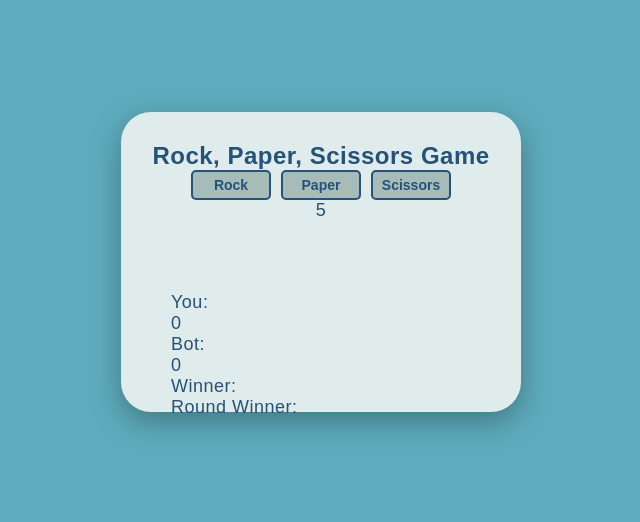
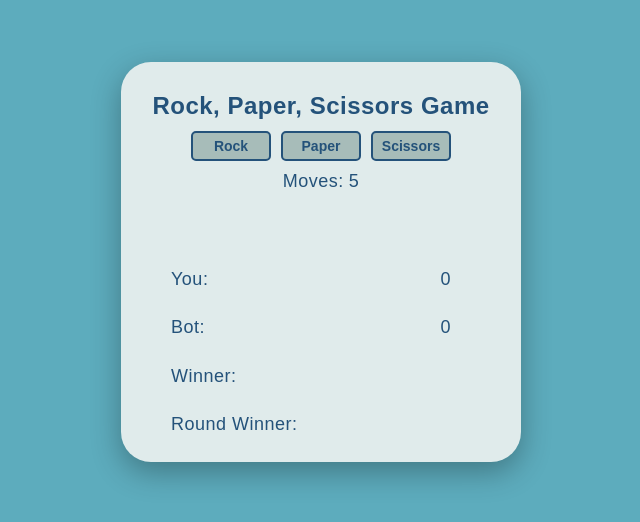
Before and after one commit to MarciX1/RPS-Game, a plain HTML site: page index.html in a window 1280 px wide. Shown: the part 138-660 px from the top of the page, without its empty margins (319-959 px from the left). Drawn offline with Linux system fonts and the light colour scheme.

Commit message:
Some UI changes

```diff
--- a/index.html
+++ b/index.html
@@ -17,13 +17,13 @@
                 <button class="btn">Paper</button>
                 <button class="btn">Scissors</button>
             </div>
-            <p class="counter">5</p>
+            <div class="moves">Moves: <p class="counter">5</p></div>
         </div>
         <div class="box-2">
-            <p class="player">You: </p><p class="playerWin">0</p>
-            <p class="computer">Bot: </p><p class="botWin">0</p>
-            <p>Winner: <p class="winner"></p></p>
-            <p>Round Winner: <p class="roundWinner"></p></p>
+            <div class="line"><p class="player">You: </p><p class="playerWin">0</p></div>
+            <div class="line"><p class="computer">Bot: </p><p class="botWin">0</p></div>
+            <div class="line"><p class="line2">Winner: <p class="winner"></p></p></div>
+            <div class="line"><p class="line2">Round Winner: <p class="roundWinner"></p></p></div>
         </div>
     </div>
 
--- a/style.css
+++ b/style.css
@@ -24,7 +24,7 @@ body {
     display: flex;
     flex-direction: column;
     width: 400px;
-    height: 300px;
+    height: 400px;
     background: var(--white);
     box-shadow: 0 10px 30px rgba(0,0,0,0.3);
     border-radius: 30px;
@@ -32,7 +32,7 @@ body {
 
 .box-1 {
     width: 100%;
-    height: 150px;
+    height: 180px;
     display: flex;
     justify-content: space-between;
     align-items: center;
@@ -68,16 +68,34 @@ h2 {
 
 .box-2 {
     width: 100%;
-    height: 150px;
+    height: 220px;
     display: flex;
-    justify-content: space-between;
-    align-items: flex-start;
+    justify-content: space-evenly;
+    align-items: center;
     flex-direction: column;
-    padding: 30px 0 30px 50px
+    padding: 0 50px;
 }
 
-p {
+p, .moves {
     color: var(--blue);
     font-size: 18px;
     letter-spacing: .5px;
 }
+
+.line {
+    display: flex;
+    justify-content: space-between;
+    width: 100%;
+    padding: 0 20px 0 0;
+}
+
+.line2 {
+    display: flex;
+    justify-content: space-between;
+    width: 100%;
+}
+
+.moves {
+    display: flex;
+    gap: 5px;
+}
```
